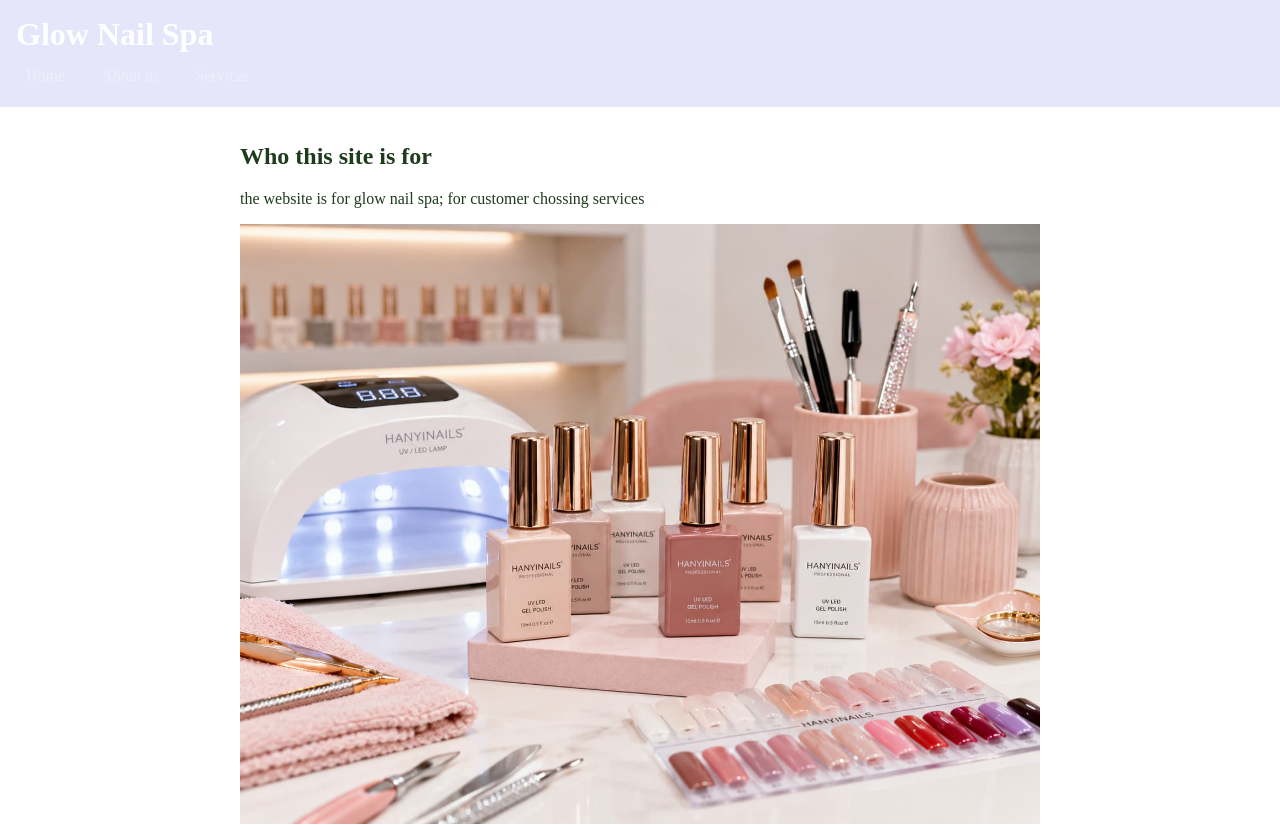
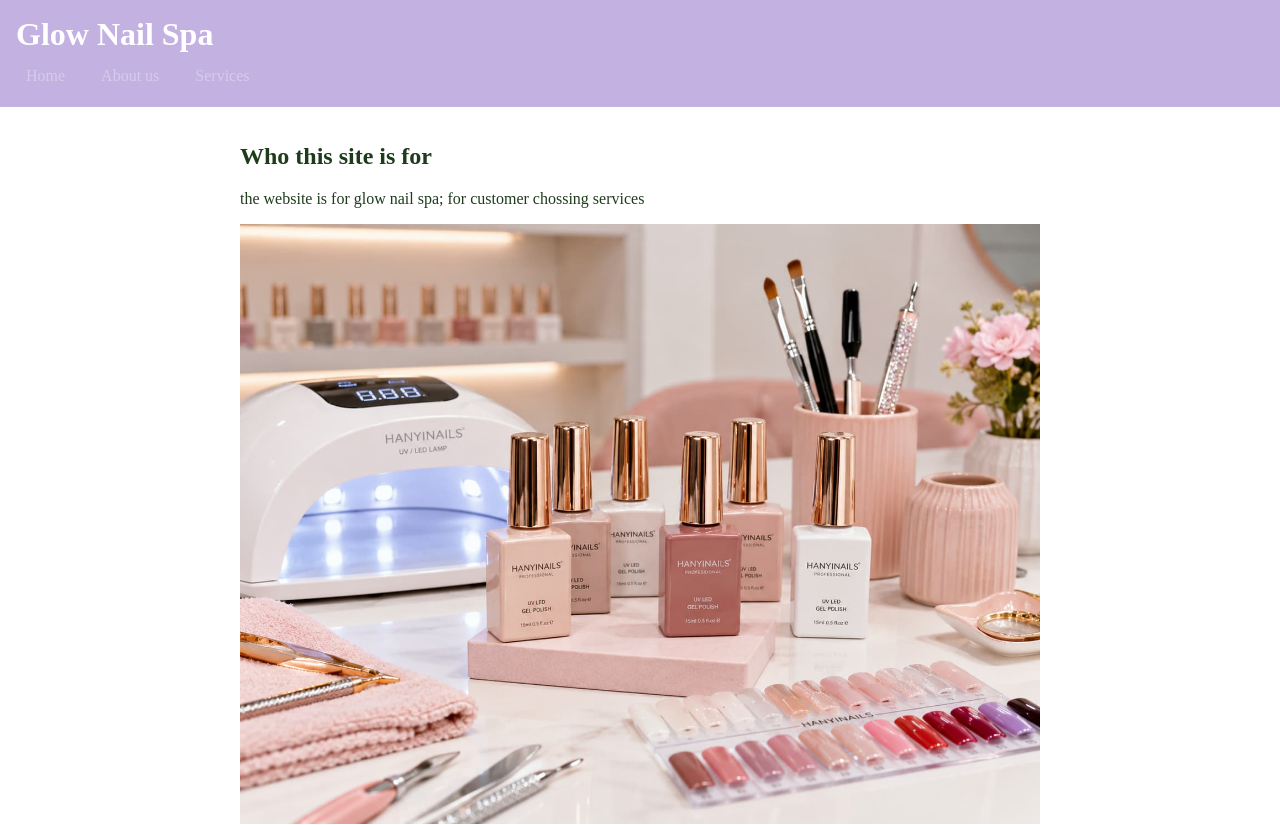
Before and after one commit to joyceomwoyo-debug/glow-nail-spa, a plain HTML site: page index.html in a window 1280 px wide. Shown: the top 825 px of the page. Drawn offline with Linux system fonts and the light colour scheme.

Commit message:
updated the main color

```diff
--- a/style.css
+++ b/style.css
@@ -2,7 +2,7 @@
    Day 3: change the two colours, check contrast, then switch on the media query. */
 
 :root {
-  --main-colour:#E6E6FA;/* header background*/
+  --main-colour:#C3B1E1;/* header background*/
   --accent-colour:#0047AB;/* buttons and focus outline; passes 4.5:1 on white */
 }
 
```
